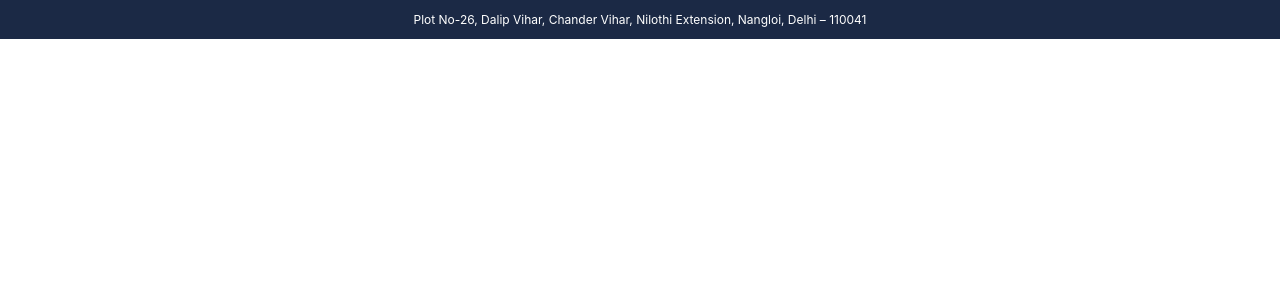
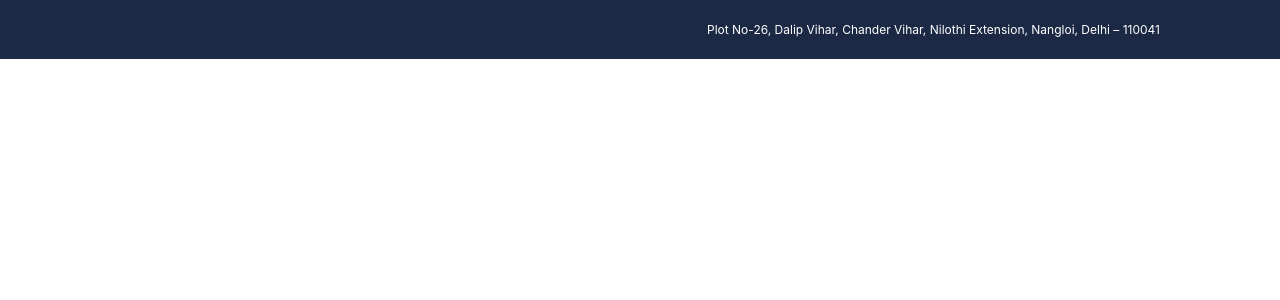
Before and after one commit to souravsharma-dev/react-School-Website, a React (Create React App) app: page / in a window 1280 px wide. Shown: the top 300 px of the page. Built offline with nearby package versions, Linux system fonts and the light colour scheme.

Commit message:
Changes to UI

```diff
--- a/src/Components/Topbar.jsx
+++ b/src/Components/Topbar.jsx
@@ -2,15 +2,18 @@ const Topbar = () => {
 return(
     <div
     style={{
+        display: 'flex',
         backgroundColor: '#1B2945',
-        margin : 0,
         color: 'white',
-        display: 'flex',
+        fontSize: '12px',
+        padding: '10px 120px',
+        flexDirection: 'column',
         justifyContent: 'center',
-        fontSize: '12px',
+        alignItems: 'flex-end',
+        gap: '8px',
+        alignSelf: 'stretch',
     }}>
-        <p>Plot No-26, Dalip Vihar, Chander Vihar, Nilothi Extension, Nangloi, Delhi – 110041
- </p>
+        <p>Plot No-26, Dalip Vihar, Chander Vihar, Nilothi Extension, Nangloi, Delhi – 110041 </p>
     </div>
 )
 }
```
